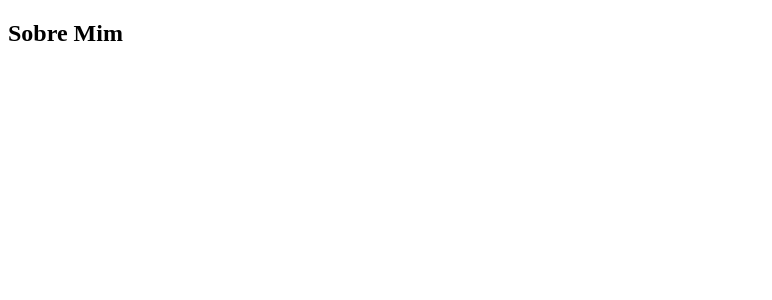
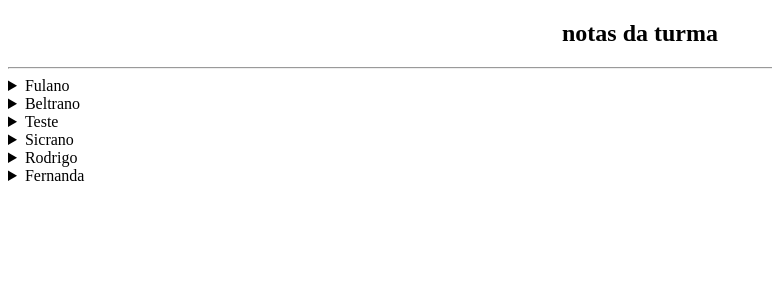
Before and after one commit to LeandroEdv/OBC_Curso_Python, a Flask app: page /diario in a window 1280 px wide. Shown: the top 300 px of the page, without its empty margins (0-772 px from the left). Run offline with Flask 3, Linux system fonts and the light colour scheme.

Commit message:
Update sobre.html

```diff
--- a/Flask/templates/sobre.html
+++ b/Flask/templates/sobre.html
@@ -6,6 +6,13 @@
     <title>Sobre Mim</title>
 </head>
 <body>
-    <h2>Sobre Mim</h2>
+    <h2 style="text-align: center;">notas da turma</h2>
+    <hr>
+    {% for aluno, nota in diario.items() %}
+    <details>
+        <summary>{{aluno}}</summary>
+        <P>{{nota}}</P>
+    </details>
+    {% endfor %}
 </body>
 </html>
```
